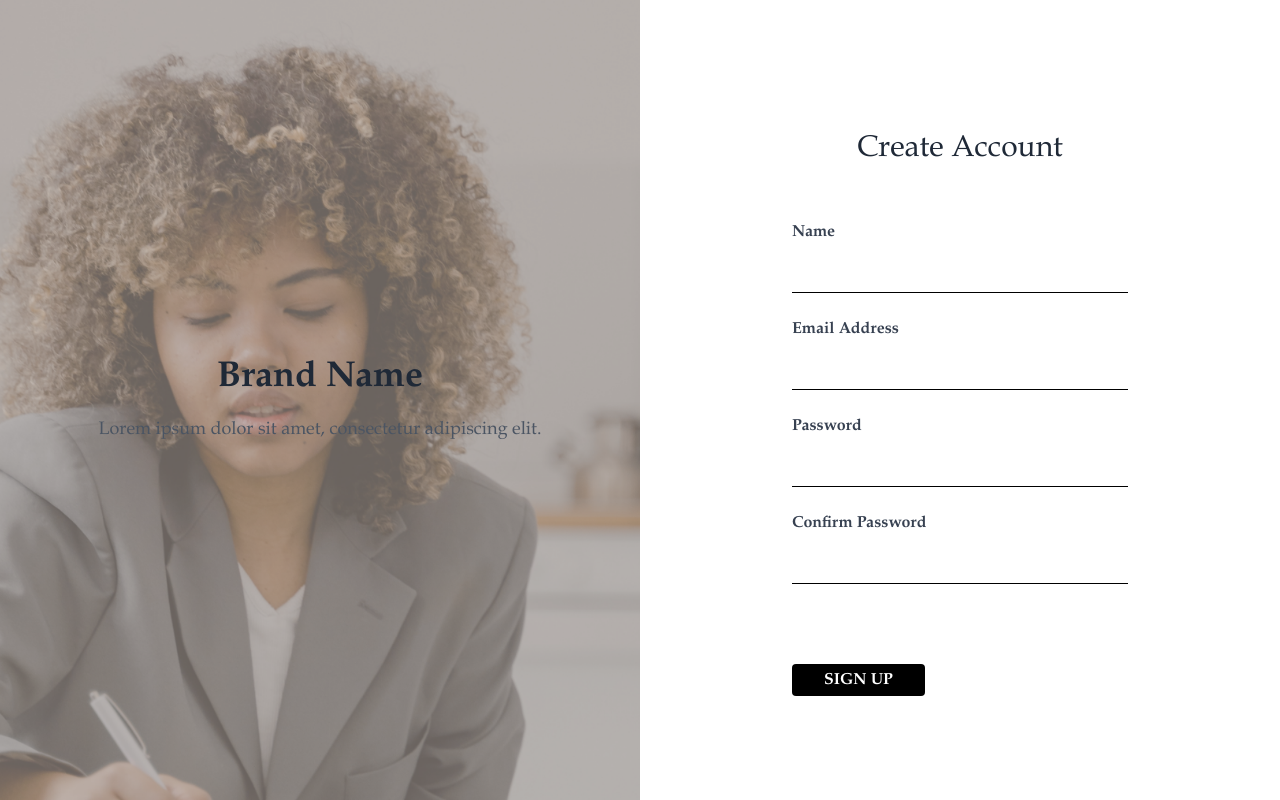
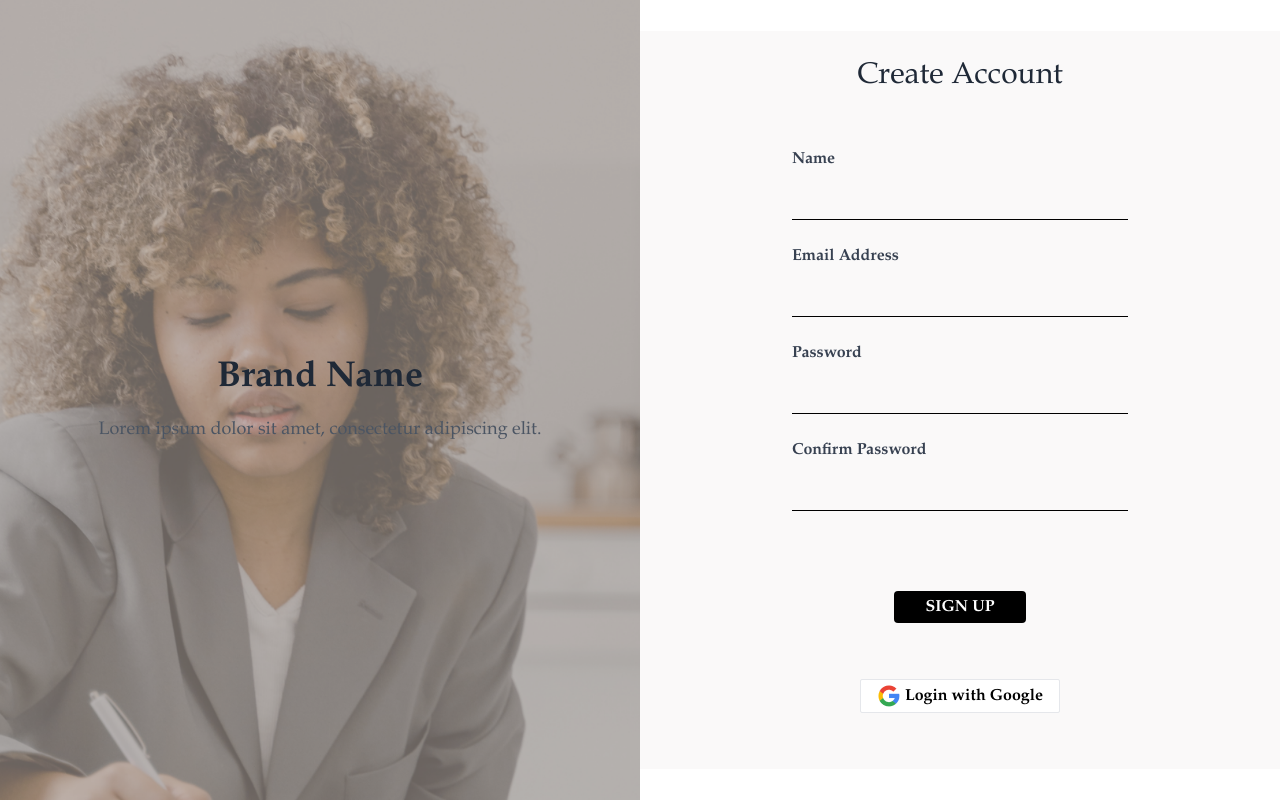
Before and after one commit to skynette/henry, a React (Vite) app: page /register in a window 1280 px wide. Built offline with nearby package versions, Linux system fonts and the light colour scheme.

Commit message:
register page in progress

```diff
--- a/src/components/Register.jsx
+++ b/src/components/Register.jsx
@@ -1,3 +1,4 @@
+import googleImage from '../assets/google.png';
 
 function Register() {
 	return (
@@ -11,7 +12,7 @@ function Register() {
 			</div>
 
 			{/* Right section */}
-			<div className="md:w-1/2 bg-white flex justify-center m-auto items-center">
+			<div className="md:w-1/2 bg-registerBg flex flex-col justify-center m-auto items-center">
 				<form className="w-full max-w-md px-14">
 					<h2 className="text-3xl text-center text-gray-800 mb-8 py-6">Create Account</h2>
 					<div className="mb-4">
@@ -38,11 +39,15 @@ function Register() {
 							className="bg-transparent border-b border-black my-2 py-1 w-full focus:outline-none tracking-wide"
 						/>
 					</div>
-					<button className="mx-auto bg-black hover:bg-gray-700 text-white font-bold py-1 px-8 rounded focus:outline-none focus:shadow-outline mt-14 text-center" type="submit">
-						SIGN UP
-					</button>
+				</form>
+				<button className="bg-black hover:bg-gray-700 text-white font-bold py-1 px-8 rounded focus:outline-none focus:shadow-outline mt-14 text-center" type="submit">
+					SIGN UP
+				</button>
+				<button className="flex gap-1 my-14 py-1 px-4 rounded-sm font-bold bg-white border border-gray-200">
+					<img src={googleImage} alt="" />
+					Login with Google
+				</button>
 
-				</form>
 			</div>
 		</div>
 	);
--- a/tailwind.config.js
+++ b/tailwind.config.js
@@ -16,6 +16,7 @@ export default {
 				'background': '#F5F0EF',
 				'accent': '#CAB8A2',
 				'footer': '#E8E1D8',
+				'registerBg': '#FAF9F9',
 			},
 		},
 	},
```
Also changed, not shown: src/assets/google.png (added).
